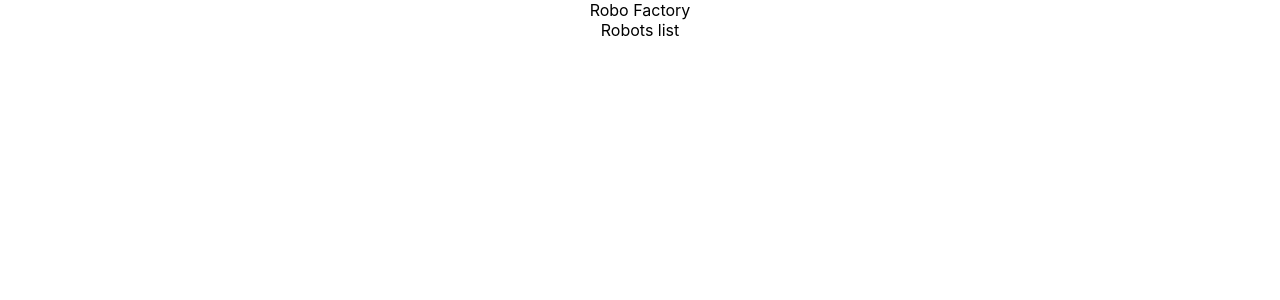
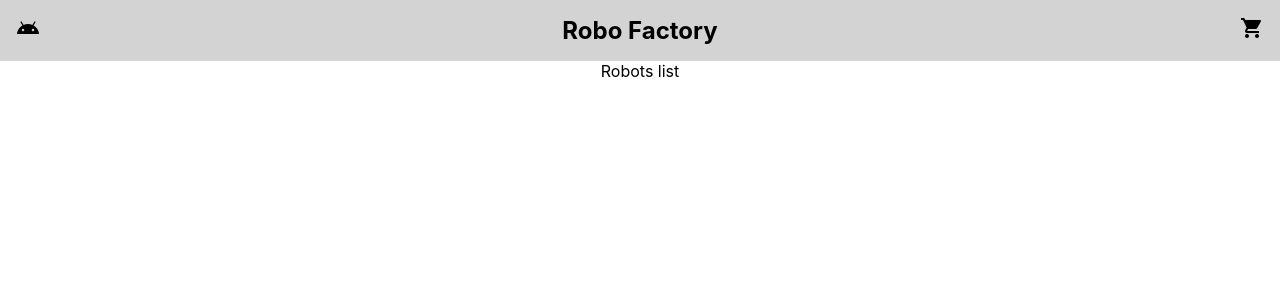
Before and after one commit to siddharth-lakhara/robot-factory-fe, a React (Create React App) app: page / in a window 1280 px wide. Shown: the top 300 px of the page. Built offline with nearby package versions, Linux system fonts and the light colour scheme.

Commit message:
Header component

```diff
--- a/src/App.jsx
+++ b/src/App.jsx
@@ -1,10 +1,11 @@
 import React from 'react';
 import './App.css';
+import Header from './components/Header';
 
 function App() {
   return (
     <div className="App">
-      <div>Robo Factory</div>
+      <Header />
       <div>Robots list</div>
     </div>
   );
--- /dev/null
+++ b/src/components/Header/Header.css
@@ -0,0 +1,20 @@
+.Header {
+  display: flex;
+  flex-direction: row;
+  padding: 1rem;
+  background: lightgray;
+}
+
+.Header-home {
+  cursor: pointer;
+}
+
+.Header-title {
+  font-weight: bold;
+  font-size: 1.5rem;
+  flex: 1;
+}
+
+.Header-cart {
+  cursor: pointer;
+}
--- /dev/null
+++ b/src/components/Header/Header.js
@@ -0,0 +1,18 @@
+import React, { Component } from 'react'
+import './Header.css';
+
+export default class Header extends Component {
+  render() {
+    return (
+      <div className="Header">
+        <div className="Header-home">
+          <i class="material-icons">android</i>
+        </div>
+        <div className="Header-title">Robo Factory</div>
+        <div className="Header-cart">
+          <i class="material-icons">shopping_cart</i>
+        </div>
+      </div>
+    )
+  }
+}
--- /dev/null
+++ b/src/components/Header/index.js
@@ -0,0 +1,3 @@
+import Header from './Header';
+
+export default Header;
```
